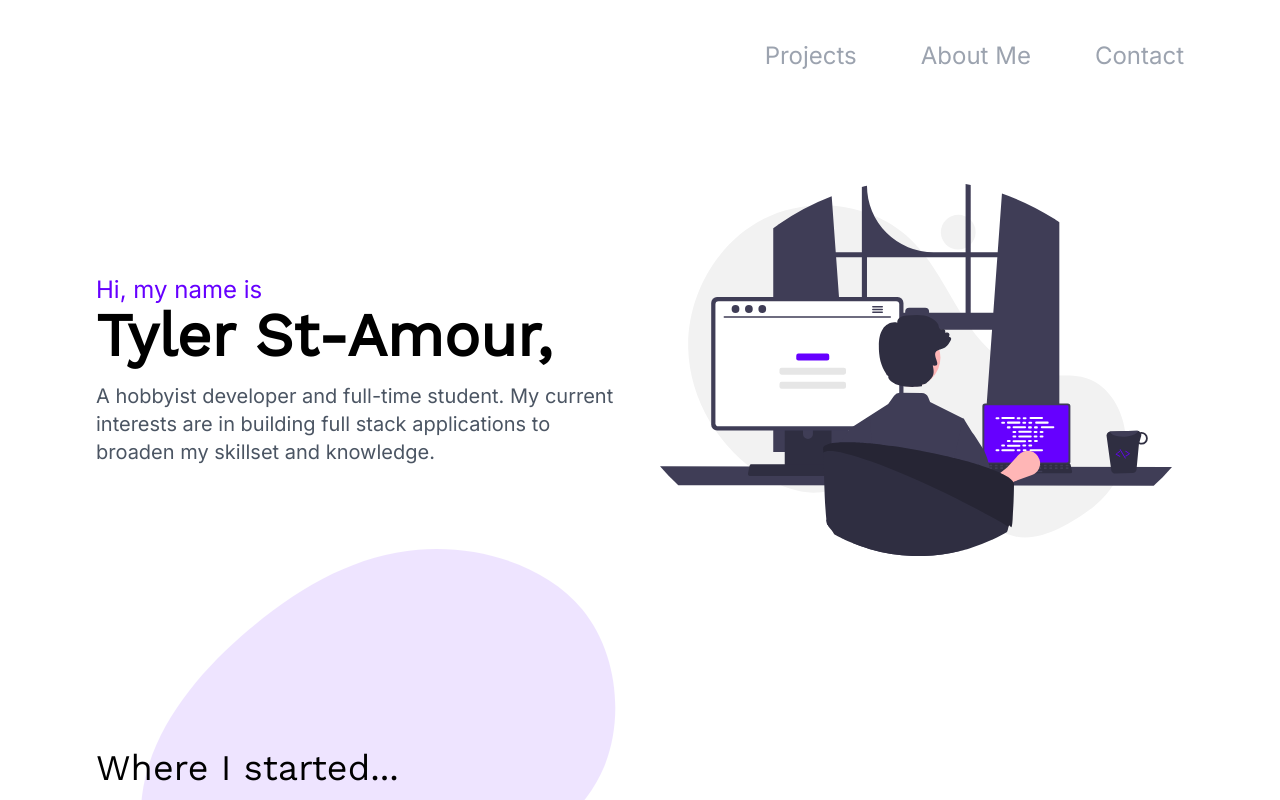
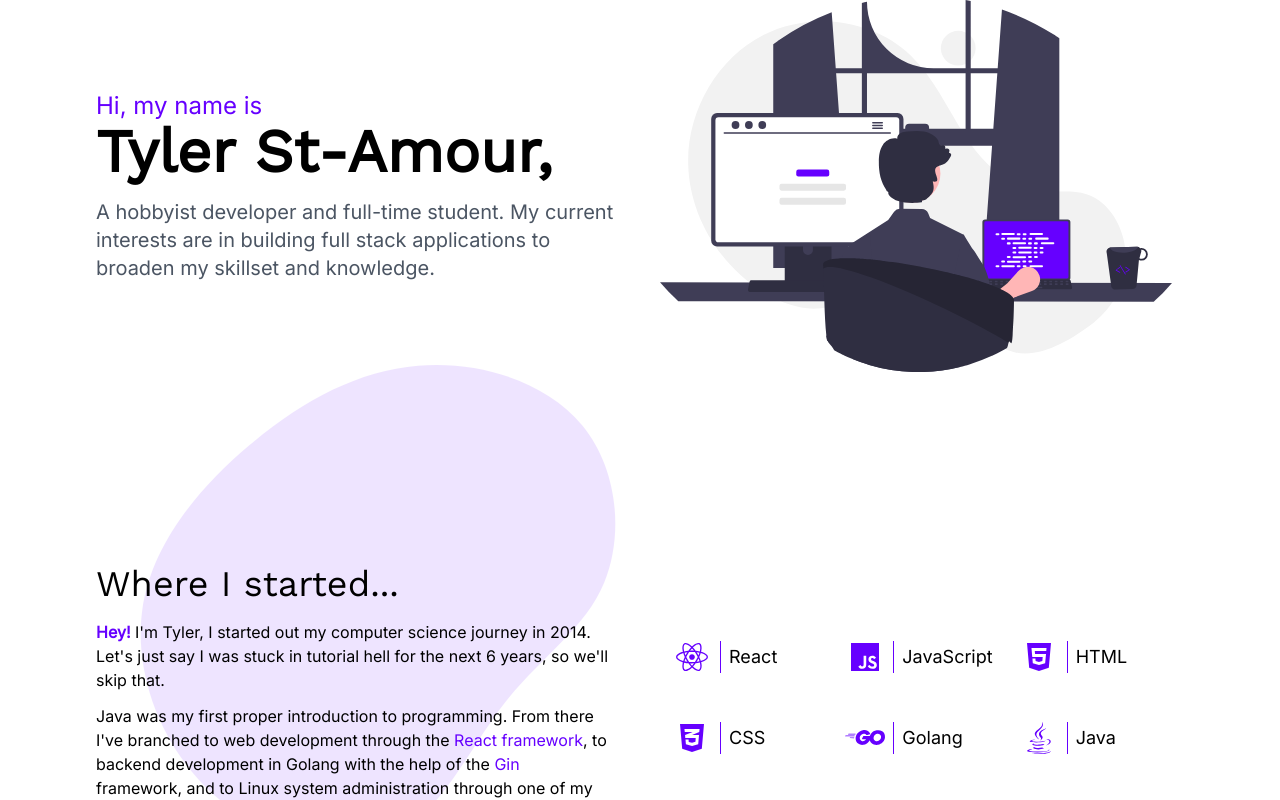
Before and after one commit to TylerStAmour/tyler.st, a React (Vite) app: page / in a window 1280 px wide. Shown: the top 800 px of the page. Built offline with nearby package versions, Linux system fonts and the light colour scheme.

Commit message:
Removed navigation

```diff
--- a/src/components/sections/Navigation.tsx
+++ /dev/null
@@ -1,67 +0,0 @@
-import {Link} from "react-router-dom";
-import {useState} from "react";
-
-export default () => {
-    const [barClass, setBarClass] = useState("bg-gray-400");
-    const [visible, setVisible] = useState(false);
-    const width = window.innerWidth;
-
-    return (
-        <div className={"flex flex-row justify-end gap-16 text-2xl text-gray-400 transition"}>
-            {width < 640 ?
-                <div>
-                    <div className={"h-[22px]"}>
-                        <div className={"space-y-2 cursor-pointer"}
-                             style={{ display: visible ? "none" : "inherit" }}
-                             onClick={() => setVisible(true)}
-                             onMouseEnter={() => setBarClass("bg-gray-600")}
-                             onMouseLeave={() => setBarClass("bg-gray-400")}>
-                            <div className={`block h-0.5 w-8 transition duration-200 ${barClass}`}/>
-                            <div className={`block h-0.5 w-8 transition duration-200 ${barClass}`}/>
-                            <div className={`block h-0.5 w-8 transition duration-200 ${barClass}`}/>
-                        </div>
-                    </div>
-                    <div className={"fixed h-screen bg-gray-100 opacity-95 w-2/5 top-0 right-0 text-gray-500 items-center flex-col gap-6"}
-                         style={{display: visible ? "flex" : "none"}}>
-                        <div
-                            className="absolute top-0 mt-8 mr-8 right-0 cursor-pointer"
-                            onClick={() => setVisible(false)}>
-                            <svg
-                                className="h-8 w-8 text-gray-600"
-                                viewBox="0 0 24 24"
-                                fill="none"
-                                stroke="currentColor"
-                                strokeWidth="2"
-                                strokeLinecap="round"
-                                strokeLinejoin="round">
-                                <line x1="18" y1="6" x2="6" y2="18"/>
-                                <line x1="6" y1="6" x2="18" y2="18"/>
-                            </svg>
-                        </div>
-                        <div className={"hover:text-secondary duration-300 mt-24"}>
-                            <Link to={"/projects"}>Projects</Link>
-                        </div>
-                        <div className={"hover:text-secondary duration-300"}>
-                            <Link to={"/about"}>About Me</Link>
-                        </div>
-                        <div className={"hover:text-secondary duration-300"}>
-                            <Link to={"/contact"}>Contact</Link>
-                        </div>
-                    </div>
-                </div>
-                :
-                <>
-                    <div className={"hover:text-secondary duration-300"}>
-                        <Link to={"/projects"}>Projects</Link>
-                    </div>
-                        <div className={"hover:text-secondary duration-300"}>
-                    <Link to={"/about"}>About Me</Link>
-                        </div>
-                    <div className={"hover:text-secondary duration-300"}>
-                        <Link to={"/contact"}>Contact</Link>
-                    </div>
-                </>
-            }
-        </div>
-    )
-}
--- a/src/index.tsx
+++ b/src/index.tsx
@@ -14,7 +14,7 @@ ReactDOM.createRoot(document.getElementById('root')!).render(
     <BrowserRouter>
       <Routes>
         <Route path={"/"} element={<Home/>}/>
-        <Route path={"*"} element={<div/>}/>
+        <Route path={"*"} element={<Home/>}/>
       </Routes>
     </BrowserRouter>
 )
--- a/src/pages/Home.tsx
+++ b/src/pages/Home.tsx
@@ -1,4 +1,3 @@
-import Navigation from "../components/sections/Navigation";
 import Footer from "../components/sections/Footer";
 import Projects from "../components/sections/Projects";
 import About from "../components/sections/About";
@@ -6,9 +5,6 @@ import About from "../components/sections/About";
 export default () => (
     <>
         <div className={"pl-8 pr-8 sm:pl-24 sm:pr-24 2xl:pl-32 2xl:pr-32 mb-20"}>
-            <div className={"mt-10 mb-14 sm:mb-28"}>
-                <Navigation/>
-            </div>
             <div className={"flex flex-col sm:grid sm:grid-cols-2 sm:gap-4"}>
                 <div className={"flex flex-col justify-center sm:mb-0 mb-10"}>
                     <p className={"text-2xl text-secondary"}>
```
